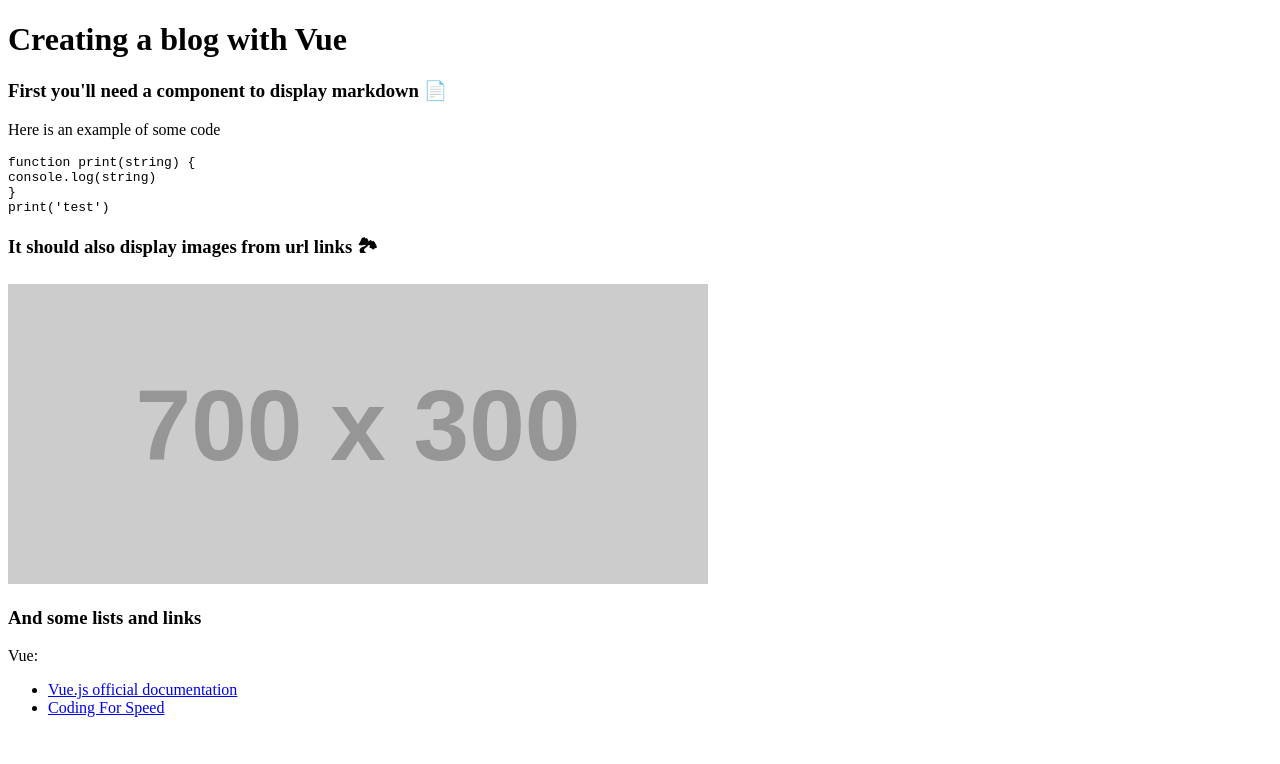
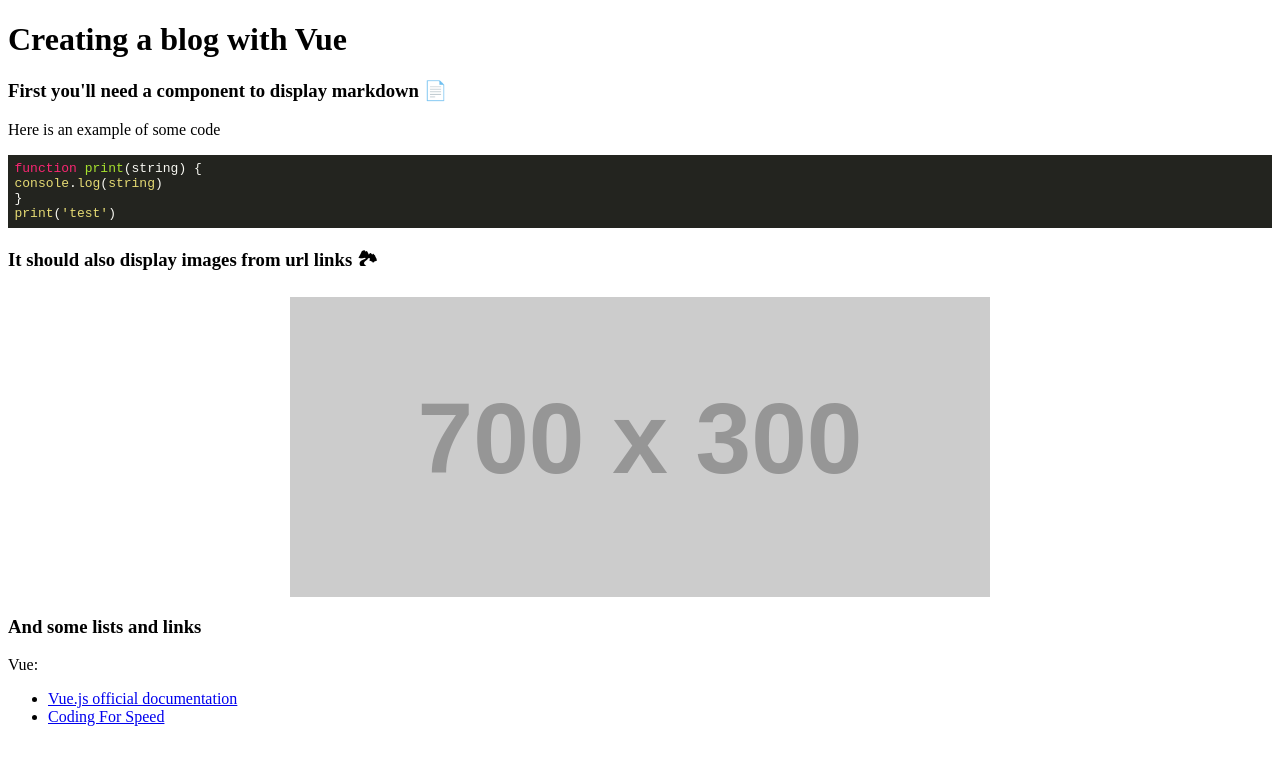
Before and after one commit to ps1312/simple_blog, a Vue app: page / in a window 1280 px wide. Shown: the top 764 px of the page. Built offline with nearby package versions, Linux system fonts and the light colour scheme.

Commit message:
add css to fix image element display on window resize

```diff
--- a/src/components/MarkdownDisplay.vue
+++ b/src/components/MarkdownDisplay.vue
@@ -1,5 +1,5 @@
 <template>
-  <div v-html="compiledMarkdown" />
+  <div v-html="compiledMarkdown" class="markdown-body" />
 </template>
 
 <script>
@@ -29,6 +29,14 @@ export default {
 }
 </script>
 
-<style scoped>
+<style>
 @import "~highlight.js/styles/monokai-sublime.css";
+
+.markdown-body > p > img {
+  max-width: 90%;
+  max-height: 600px;
+  display: flex;
+  margin: auto;
+}
+
 </style>
```
